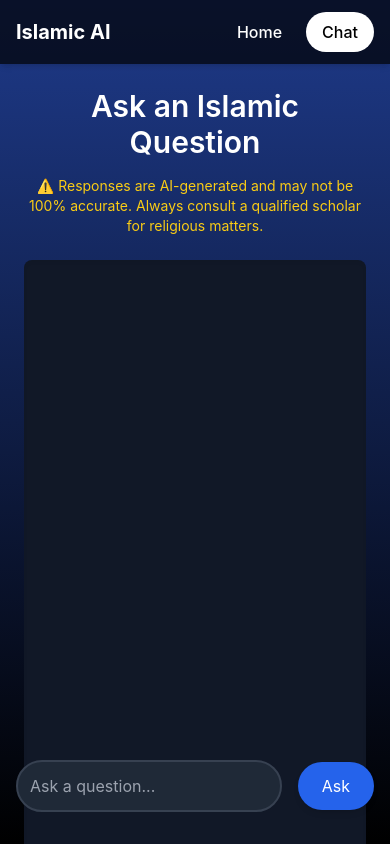
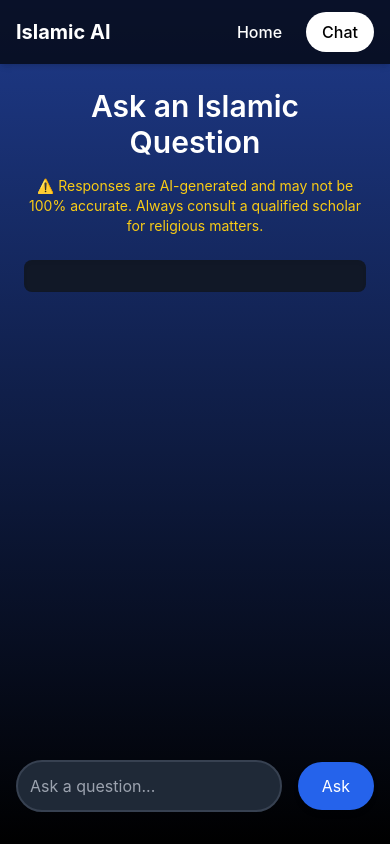
Before and after one commit to Mun-Min/islamic-ai-frontend, a React (Create React App) app: page /chat in a window 390 px wide. Built offline with nearby package versions, Linux system fonts and the light colour scheme; the HTML template or start-up script is replaced by a standard one.

Commit message:
fixing mobile chatbot UI issue

```diff
--- a/src/pages/Chat.jsx
+++ b/src/pages/Chat.jsx
@@ -43,6 +43,7 @@ const Chat = () => {
 
   useEffect(() => {
     if (chatRef.current) {
+      // Scroll to the bottom when new messages arrive
       chatRef.current.scrollTop = chatRef.current.scrollHeight;
     }
   }, [messages, loading]);
@@ -62,7 +63,8 @@ const Chat = () => {
 
         <div
           ref={chatRef}
-          className="space-y-4 w-full max-w-4xl mx-auto min-h-[630px] max-h-screen overflow-y-auto px-4 bg-gray-900 rounded-lg p-4 shadow-inner"
+          className="space-y-4 w-full max-w-4xl mx-auto flex-1 overflow-y-auto px-4 bg-gray-900 rounded-lg p-4 shadow-inner"
+          style={{ maxHeight: "calc(100vh - 285px)" }} // Adjust to keep space for header and input form
         >
           {messages.map((msg, i) => (
             <div
```
